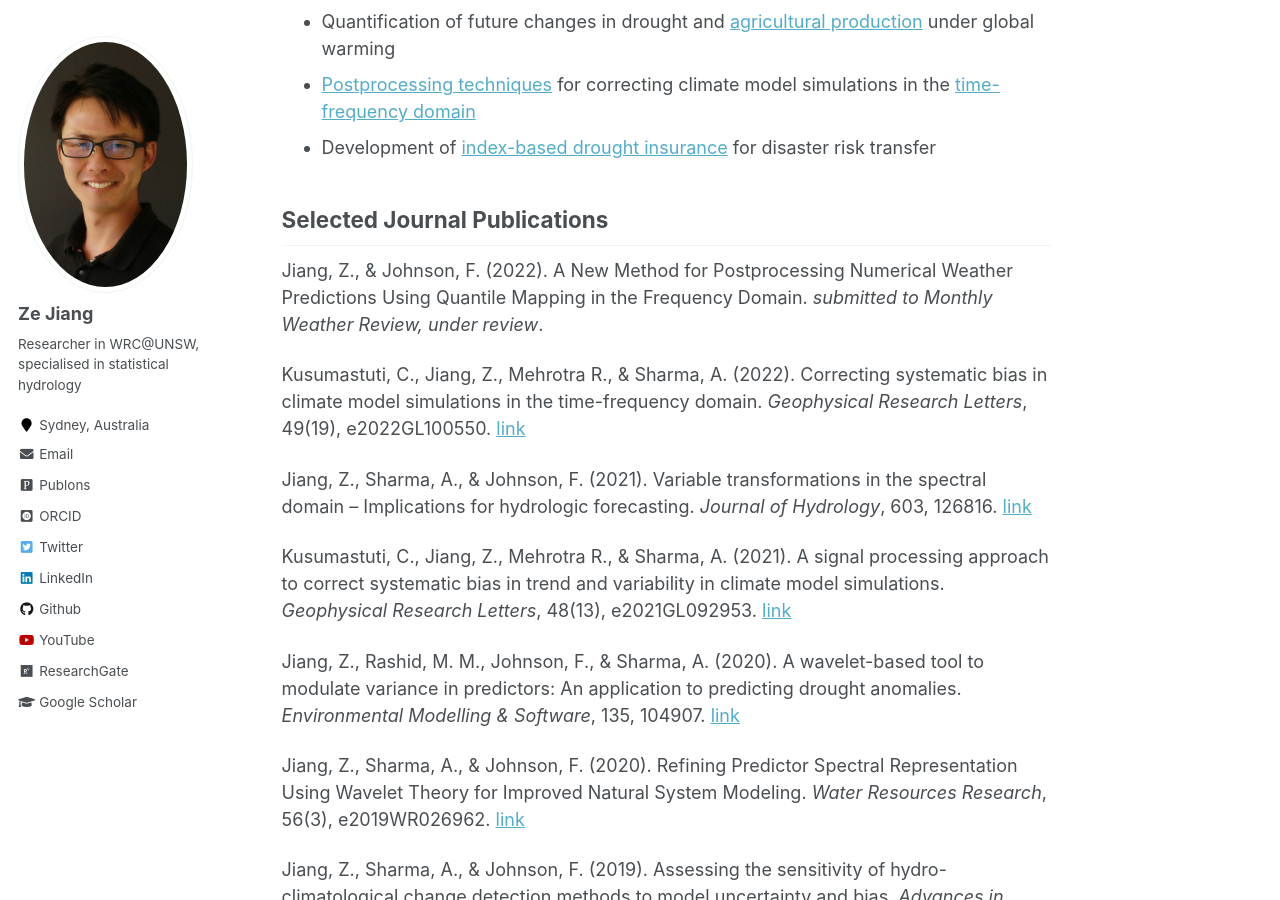
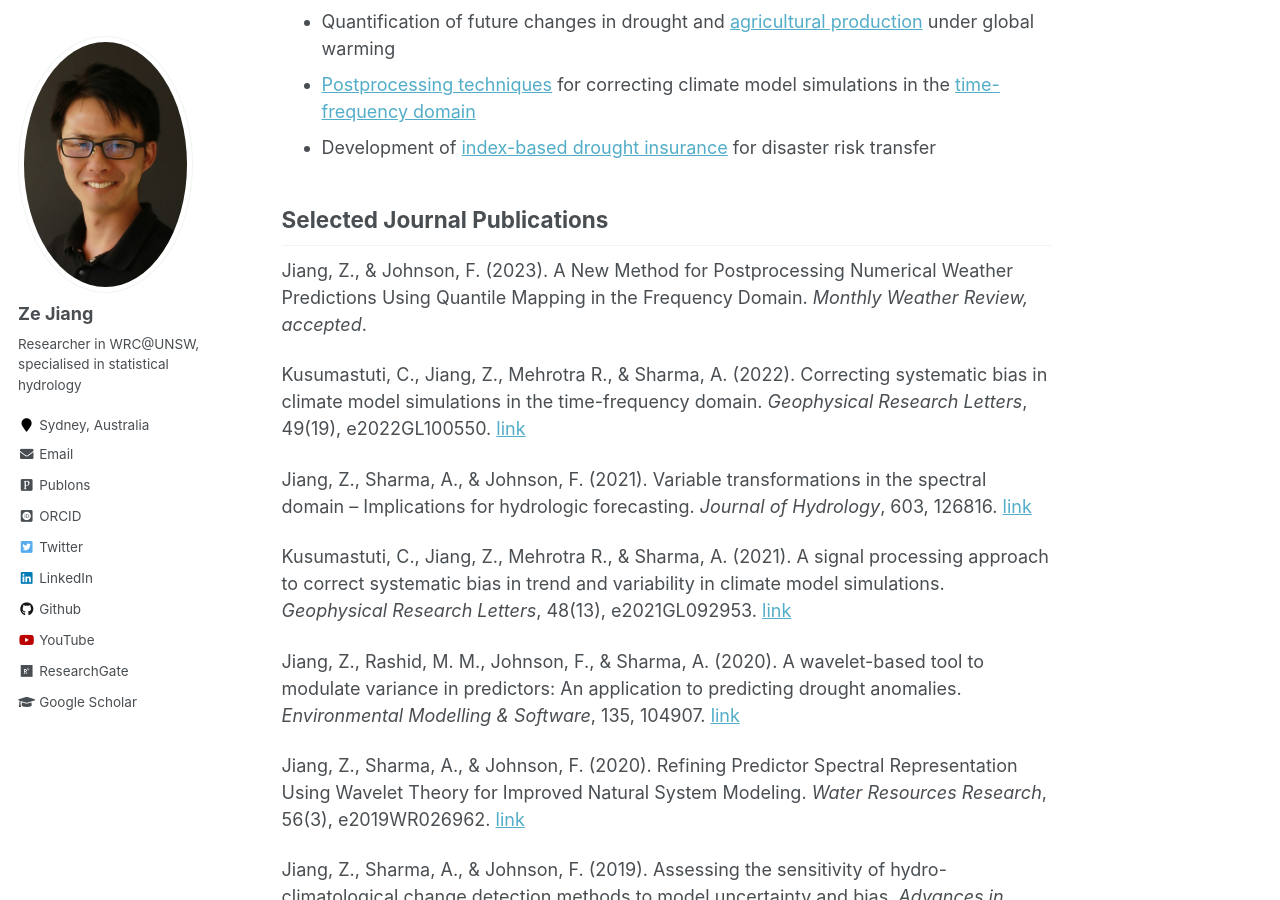
Before and after one commit to zejiang-unsw/zejiang-unsw.github.io, a Jekyll site: the page built from _pages/about.md, in a window 1280 px wide and 900 px high, scrolled down 771 px. Built offline with Jekyll 4.4.1, drawn with Linux system fonts in a browser that asks for light colours; some web fonts are replaced.

Commit message:
Update about.md

```diff
--- a/_pages/about.md
+++ b/_pages/about.md
@@ -21,7 +21,7 @@
 * Development of [index-based drought insurance](https://doi.org/10.1108/AFR-02-2020-0020) for disaster risk transfer
 
 ## Selected Journal Publications
-Jiang, Z., & Johnson, F. (2022). A New Method for Postprocessing Numerical Weather Predictions Using Quantile Mapping in the Frequency Domain. *submitted to Monthly Weather Review, under review*.
+Jiang, Z., & Johnson, F. (2023). A New Method for Postprocessing Numerical Weather Predictions Using Quantile Mapping in the Frequency Domain. *Monthly Weather Review, accepted*.
 
 Kusumastuti, C., Jiang, Z., Mehrotra R., & Sharma, A. (2022). Correcting systematic bias in climate model simulations in the time-frequency domain. *Geophysical Research Letters*, 49(19), e2022GL100550. [link](https://doi.org/10.1029/2022GL100550)
 
```
